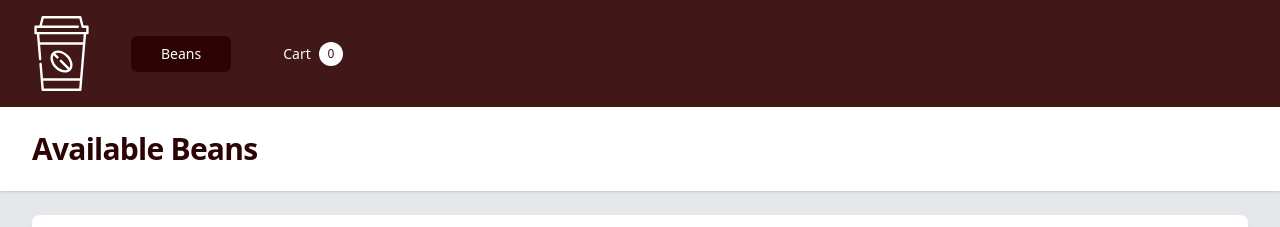
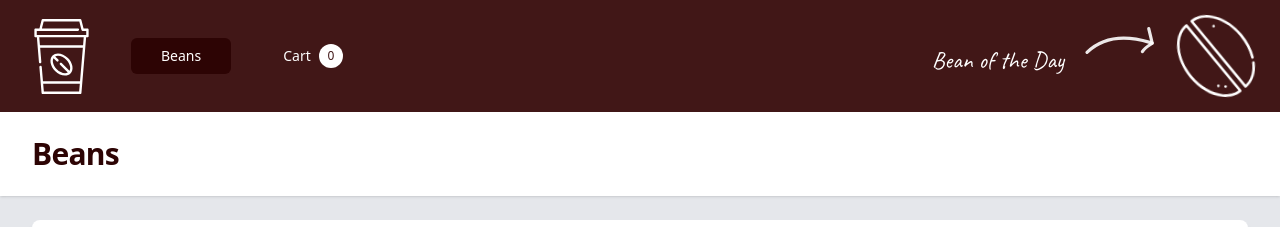
Before and after one commit to davidmarkstewart/all-the-beans-ui, a Vue app: page / in a window 1280 px wide. Shown: the top 227 px of the page. Built offline with nearby package versions, Linux system fonts and the light colour scheme.

Commit message:
bean of the day component

```diff
--- a/src/App.vue
+++ b/src/App.vue
@@ -1,4 +1,5 @@
 <script setup lang="ts">
+import BeanOfTheDay from './components/BeanOfTheDay.vue';
 import { useCartStore } from './stores/cart';
 
 const store = useCartStore();
@@ -17,11 +18,14 @@ const store = useCartStore();
           <span class="absolute top-4.5 right-4 transform translate-x-1/2 -translate-y-1/2 bg-white text-[#411717] rounded-full w-6 h-6 flex items-center justify-center text-xs">{{ store.getCartItemCount }}</span>
         </RouterLink>
       </div>
+      <div class="ml-auto">
+        <BeanOfTheDay />
+      </div>
     </div>
   </nav>
   <header class="bg-white shadow-sm">
     <div class="mx-auto max-w-7xl px-4 py-6 sm:px-6 lg:px-8">
-      <h1 class="text-3xl font-bold tracking-tight text-[#2d0404]">Available Beans</h1>
+      <h1 class="text-3xl font-bold tracking-tight text-[#2d0404]">Beans</h1>
     </div>
   </header>
   <div class="mx-auto max-w-7xl px-4 py-6 sm:px-6 lg:px-8">
--- a/src/components/BeanListItem.vue
+++ b/src/components/BeanListItem.vue
@@ -1,7 +1,7 @@
 <script setup lang="ts">
+import Swal from 'sweetalert2';
 import { PropType } from 'vue';
 import { Bean, CartBean } from '../types';
-import Swal from 'sweetalert2';
 import { useCartStore } from '../stores/cart';
 import { uppercaseFirstAndRestLower } from '../helpers';
 
--- /dev/null
+++ b/src/components/BeanOfTheDay.vue
@@ -0,0 +1,97 @@
+<script setup lang="ts">
+import Swal from 'sweetalert2';
+import { useBeansStore } from '../stores/beans';
+import { useCartStore } from '../stores/cart';
+import { uppercaseFirstAndRestLower } from '../helpers';
+
+const beanStore = useBeansStore();
+const cartStore = useCartStore();
+
+const beanOfTheDay = beanStore.getBeanOfTheDay;
+
+const handleClick = async () => {
+  const modalTemplate = `
+  <h1 class="text-2xl tracking-tight text-[#2d0404] mb-2">${uppercaseFirstAndRestLower(beanOfTheDay.name)}</h1>
+  <div class="flex">
+    <div class="mr-5 mt-1 flex-shrink-0">
+      <img class="w-24 h-24 rounded-full" src="${beanOfTheDay.image}" alt="${beanOfTheDay.name}" />
+    </div>
+    <div>
+      <p class="mt-1 mb-2 truncate text-sm text-gray-500 text-left">
+        <span class="text-[#2d0404]">Country: </span>
+        <span class="mr-2">${beanOfTheDay.country}</span> |
+        <span class="text-[#2d0404] ml-2">Cost: </span>
+        <span class="mr-2">${beanOfTheDay.cost}</span> |
+        <span class="text-[#2d0404] ml-2">Color: </span> ${uppercaseFirstAndRestLower(beanOfTheDay.colour)}
+      </p>
+      <p class="mt-1 text-sm text-gray-500 text-left">${beanOfTheDay.description}</p>
+    </div>
+  </div>
+`;
+
+  const response = await Swal.fire({
+    cancelButtonText: 'Close',
+    confirmButtonText: 'Add to Cart',
+    showCancelButton: true,
+    html: modalTemplate,
+    customClass: {
+      confirmButton: 'cursor-pointer rounded-md bg-[#2d0404] px-3 py-2 text-sm font-medium text-white',
+      cancelButton: 'cursor-pointer rounded-md bg-[#2d0404] px-3 py-2 text-sm font-medium text-white ml-5',
+    },
+    buttonsStyling: false,
+    width: 600,
+  });
+
+  if (response.isConfirmed) {
+    cartStore.addToCart({ ...beanOfTheDay, quantity: 1 });
+  }
+};
+</script>
+
+<template>
+  <div class="flex space-x-4 cursor-pointer" @click="handleClick">
+    <span class="text-white font-roboto text-2xl pt-7">Bean of the Day</span>
+    <svg class="w-20 h-20 relative -top-4" viewBox="0 0 400 400" fill="none" xmlns="http://www.w3.org/2000/svg">
+      <g id="SVGRepo_bgCarrier" stroke-width="0"></g>
+      <g id="SVGRepo_tracerCarrier" stroke-linecap="round" stroke-linejoin="round"></g>
+      <g id="SVGRepo_iconCarrier">
+        <path d="M35 262C160.529 140.938 328.006 207.285 361 215.518" stroke="#ffffff" stroke-opacity="0.9" stroke-width="16" stroke-linecap="round" stroke-linejoin="round"></path>
+        <path d="M343.69 143C355.23 190.289 361 214.681 361 216.177C361 218.421 327.488 234.13 312 258" stroke="#ffffff" stroke-opacity="0.9" stroke-width="16" stroke-linecap="round" stroke-linejoin="round"></path>
+      </g>
+    </svg>
+    <svg class="w-20 h-20 animate-wiggle" fill="#ffffff" version="1.1" xmlns="http://www.w3.org/2000/svg" viewBox="0 0 470.064 470.064" xmlns:xlink="http://www.w3.org/1999/xlink" enable-background="new 0 0 470.064 470.064">
+      <g id="SVGRepo_bgCarrier" stroke-width="0"></g>
+      <g id="SVGRepo_tracerCarrier" stroke-linecap="round" stroke-linejoin="round"></g>
+      <g id="SVGRepo_iconCarrier">
+        <g>
+          <path d="m464.898,250.841c-0.875-4.048-4.868-6.618-8.917-5.745-4.048,0.876-6.62,4.868-5.745,8.917 11.548,53.379 2.47,99.831-25.547,131.791l-340.391-340.387c65.463-57.279 189.309-31.575 280.638,59.75 35.77,35.77 62.537,77.505 77.408,120.695 1.349,3.917 5.618,5.998 9.533,4.649 3.917-1.349 5.998-5.617 4.649-9.533-15.609-45.332-43.613-89.046-80.984-126.417-47.989-47.988-106.097-80.248-163.62-90.837-58.542-10.777-109.58,2.083-143.71,36.213-1.407,1.406-2.197,3.314-2.197,5.303s0.79,3.897 2.197,5.303l351.348,351.344c1.464,1.464 3.384,2.197 5.303,2.197s3.839-0.732 5.303-2.197c18.093-18.093 30.219-40.883 36.039-67.737 5.551-25.61 5.111-53.64-1.307-83.309z"></path>
+          <path d="m50.534,68.221c-2.929-2.929-7.678-2.929-10.606,0-34.13,34.13-46.991,85.167-36.214,143.708 10.59,57.522 42.851,115.63 90.84,163.618 59.176,59.177 134.881,94.507 202.51,94.507 42.481,0 78.727-13.792 104.818-39.883 2.929-2.929 2.929-7.678 0-10.606l-351.348-351.344zm246.53,386.833c-63.738,0-135.478-33.687-191.903-90.113-45.861-45.86-76.65-101.165-86.695-155.728-9.285-50.433 0.281-94.445 26.941-124.907l340.388,340.384c-22.745,19.895-53.248,30.364-88.731,30.364z"></path>
+          <circle cx="307.875" cy="408.035" r="7.5"></circle>
+          <circle cx="265.448" cy="408.035" r="7.5"></circle>
+          <circle cx="204.647" cy="62.072" r="7.5"></circle>
+        </g>
+      </g>
+    </svg>
+  </div>
+</template>
+
+<style scoped>
+@import url('https://fonts.googleapis.com/css2?family=Caveat:wght@400..700&display=swap');
+
+.font-roboto {
+  font-family: 'Caveat', sans-serif;
+}
+
+@keyframes wiggle {
+  0%, 100% {
+    transform: rotate(-10deg);
+  }
+  50% {
+    transform: rotate(10deg);
+  }
+}
+
+.animate-wiggle {
+  animation: wiggle 1.5s ease-in-out infinite;
+}
+</style>
--- a/src/stores/beans.ts
+++ b/src/stores/beans.ts
@@ -23,6 +23,13 @@ export const useBeansStore = defineStore('beans', {
     getBeanCountries: (state) => [...new Set(state.beans.map((bean) => bean.country))],
     getBeanColours: (state) => [...new Set(state.beans.map((bean) => bean.colour))],
     getBeanById: (state) => (id: string) => state.beans.find((bean) => bean.id === id),
+    getBeanOfTheDay: (state) => {
+      const bean = state.beans.find((bean) => bean.isBOTD);
+      if (!bean) {
+        throw new Error('Bean of the day not found');
+      }
+      return bean;
+    },
   },
   actions: {
     getFilteredBeansCostRanges(beans: Bean[]) {
```
